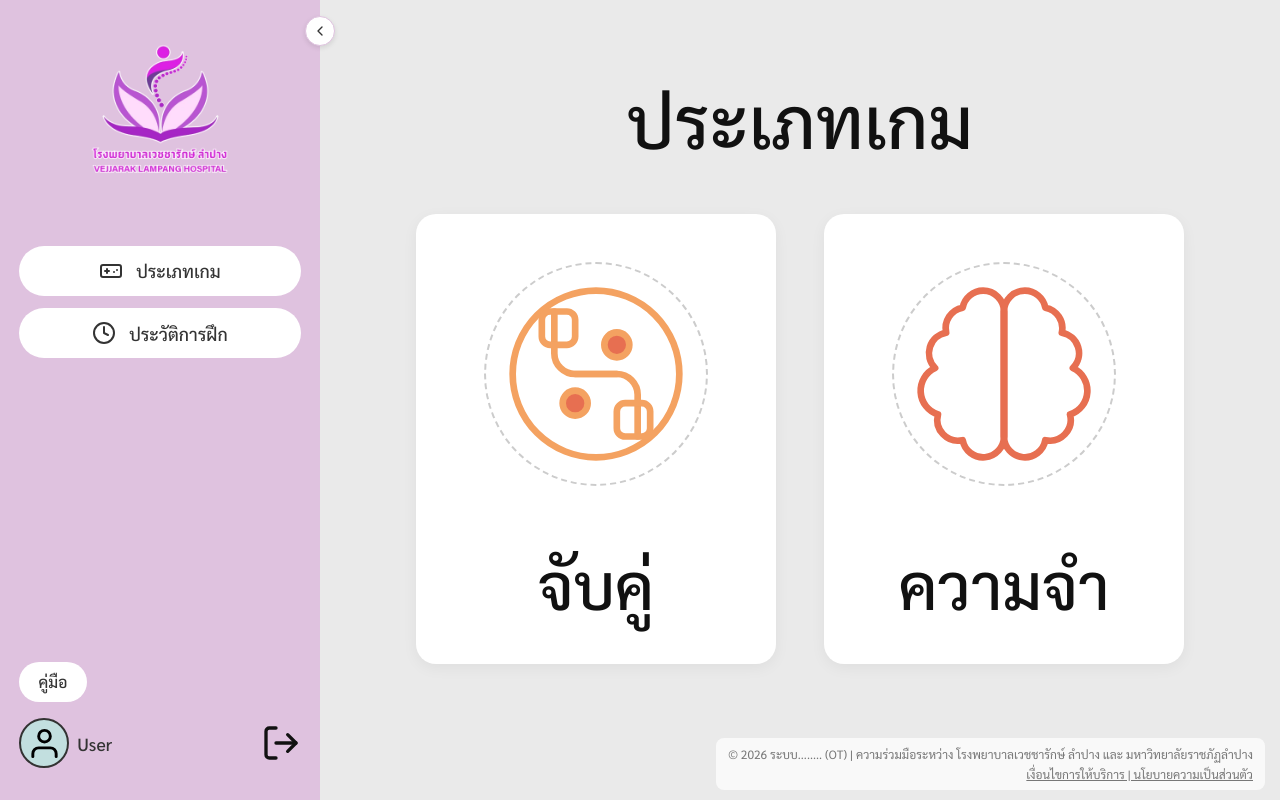
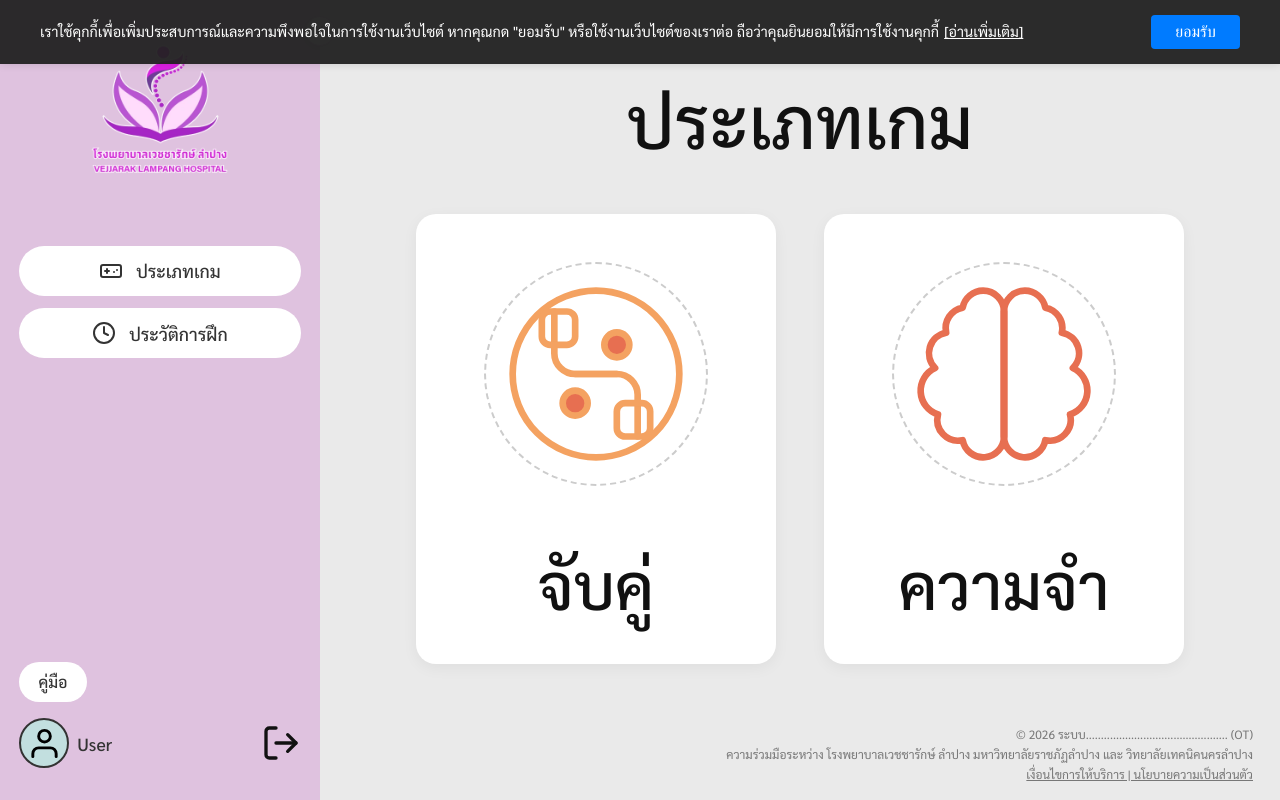
Before and after one commit to bussabawan/projects, a Next.js app: page /user/games in a window 1280 px wide. Built offline with nearby package versions, Linux system fonts and the light colour scheme; no server answers.

Commit message:
feat: add Footer and CookieBanner components to RootLayout

```diff
--- /dev/null
+++ b/src/app/components/CookieBanner/CookieBanner.module.css
@@ -0,0 +1,73 @@
+.cookieBanner {
+  position: fixed;
+  top: 0;
+  left: 0;
+  width: 100%;
+  background-color: rgba(33, 33, 33, 0.95);
+  color: #fff;
+  padding: 15px 20px;
+  display: flex;
+  justify-content: center;
+  align-items: center;
+  z-index: 9999;
+  box-sizing: border-box;
+  font-size: 0.9rem;
+  box-shadow: 0 -2px 10px rgba(0, 0, 0, 0.2);
+}
+
+.contentWrapper {
+  display: flex;
+  flex-direction: row;
+  align-items: center;
+  justify-content: space-between;
+  max-width: 1200px;
+  width: 100%;
+  gap: 20px;
+}
+
+.textContainer {
+  flex: 1;
+  line-height: 1.5;
+}
+
+.link {
+  color: #fff;
+  text-decoration: underline;
+  margin-left: 5px;
+  white-space: nowrap;
+}
+
+.link:hover {
+  color: #e0e0e0;
+}
+
+.acceptButton {
+  background-color: #007bff;
+  color: #fff;
+  border: none;
+  border-radius: 4px;
+  padding: 8px 24px;
+  font-size: 1rem;
+  cursor: pointer;
+  font-weight: 500;
+  white-space: nowrap;
+  transition: background-color 0.2s;
+}
+
+.acceptButton:hover {
+  background-color: #0056b3;
+}
+
+/* Responsive */
+@media (max-width: 768px) {
+  .contentWrapper {
+    flex-direction: column;
+    text-align: center;
+    gap: 15px;
+  }
+
+  .acceptButton {
+    width: 100%;
+    padding: 10px;
+  }
+}
--- /dev/null
+++ b/src/app/components/CookieBanner/CookieBanner.tsx
@@ -0,0 +1,43 @@
+'use client';
+
+import React, { useState, useEffect } from 'react';
+import styles from './CookieBanner.module.css';
+
+export default function CookieBanner() {
+  const [isVisible, setIsVisible] = useState(false);
+
+  useEffect(() => {
+    const cookieConsent = localStorage.getItem('cookieConsent');
+    if (!cookieConsent) {
+      setIsVisible(true);
+    }
+  }, []);
+
+  const handleAccept = () => {
+    localStorage.setItem('cookieConsent', 'true');
+    setIsVisible(false);
+  };
+
+  if (!isVisible) return null;
+
+  return (
+    <div className={styles.cookieBanner}>
+      <div className={styles.contentWrapper}>
+        <div className={styles.textContainer}>
+          เราใช้คุกกี้เพื่อเพิ่มประสบการณ์และความพึงพอใจในการใช้งานเว็บไซต์ หากคุณกด "ยอมรับ" หรือใช้งานเว็บไซต์ของเราต่อ ถือว่าคุณยินยอมให้มีการใช้งานคุกกี้
+          <a
+            href="https://www.vjlh.go.th/pdf/cookies/CookiesPolicy2567.pdf"
+            target="_blank"
+            rel="noopener noreferrer"
+            className={styles.link}
+          >
+            [อ่านเพิ่มเติม]
+          </a>
+        </div>
+        <button onClick={handleAccept} className={styles.acceptButton}>
+          ยอมรับ
+        </button>
+      </div>
+    </div>
+  );
+}
--- a/src/app/components/Footer/Footer.module.css
+++ b/src/app/components/Footer/Footer.module.css
@@ -6,10 +6,9 @@
   font-size: 12px;
   color: #777;
   z-index: 9999;
-  background: rgba(255, 255, 255, 0.7);
+  background: transparent;
   padding: 8px 12px;
   border-radius: 8px;
-  backdrop-filter: blur(4px);
 }
 
 .footerText {
@@ -56,7 +55,7 @@
     font-size: 8px;
     padding: 6px 5px;
     border-radius: 0;
-    background: rgba(255, 255, 255, 0.6);
+    background: transparent;
     pointer-events: auto;
   }
 
--- a/src/app/components/Footer/Footer.tsx
+++ b/src/app/components/Footer/Footer.tsx
@@ -18,7 +18,10 @@ export default function Footer() {
   return (
     <div className={`${styles.footerContainer} ${isCornerPage ? styles.cornerFixed : ''}`}>
       <div className={styles.footerText}>
-        © 2026 ระบบ........ (OT) | ความร่วมมือระหว่าง โรงพยาบาลเวชชารักษ์ ลำปาง และ มหาวิทยาลัยราชภัฏลำปาง
+        © 2026 ระบบ............................................... (OT)
+      </div>
+      <div className={styles.footerText}>
+        ความร่วมมือระหว่าง โรงพยาบาลเวชชารักษ์ ลำปาง มหาวิทยาลัยราชภัฏลำปาง และ วิทยาลัยเทคนิคนครลำปาง
       </div>
       <div className={styles.footerLinks}>
         <Link href="https://www.vjlh.go.th/about/structureIT" target="_blank" rel="noopener noreferrer">
--- a/src/app/layout.tsx
+++ b/src/app/layout.tsx
@@ -1,6 +1,7 @@
 import './globals.css';
 import { Sarabun } from 'next/font/google';
 import Footer from '@/app/components/Footer/Footer';
+import CookieBanner from '@/app/components/CookieBanner/CookieBanner';
 
 const sarabun = Sarabun({
   subsets: ['latin', 'thai'],
@@ -22,6 +23,7 @@ export default function RootLayout({
     <html lang="th" className={sarabun.className}>
       <body style={{ margin: 0, padding: 0, backgroundColor: '#f5f5f5' }}>
         {children}
+        <CookieBanner />
         <Footer />
       </body>
     </html>
```
